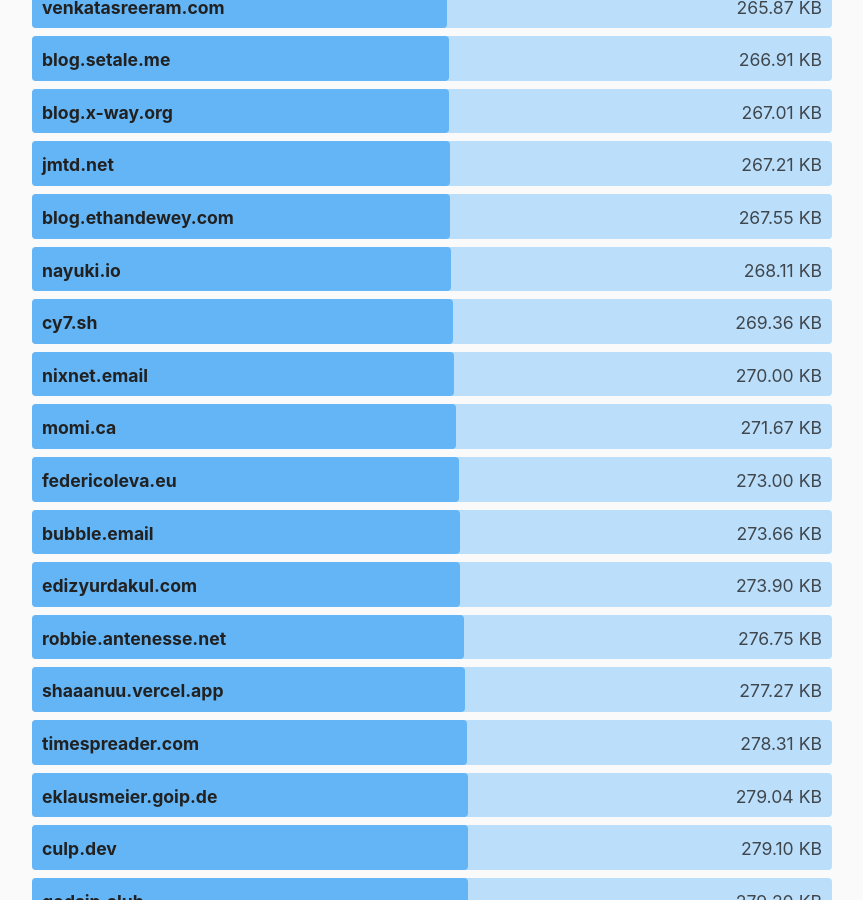
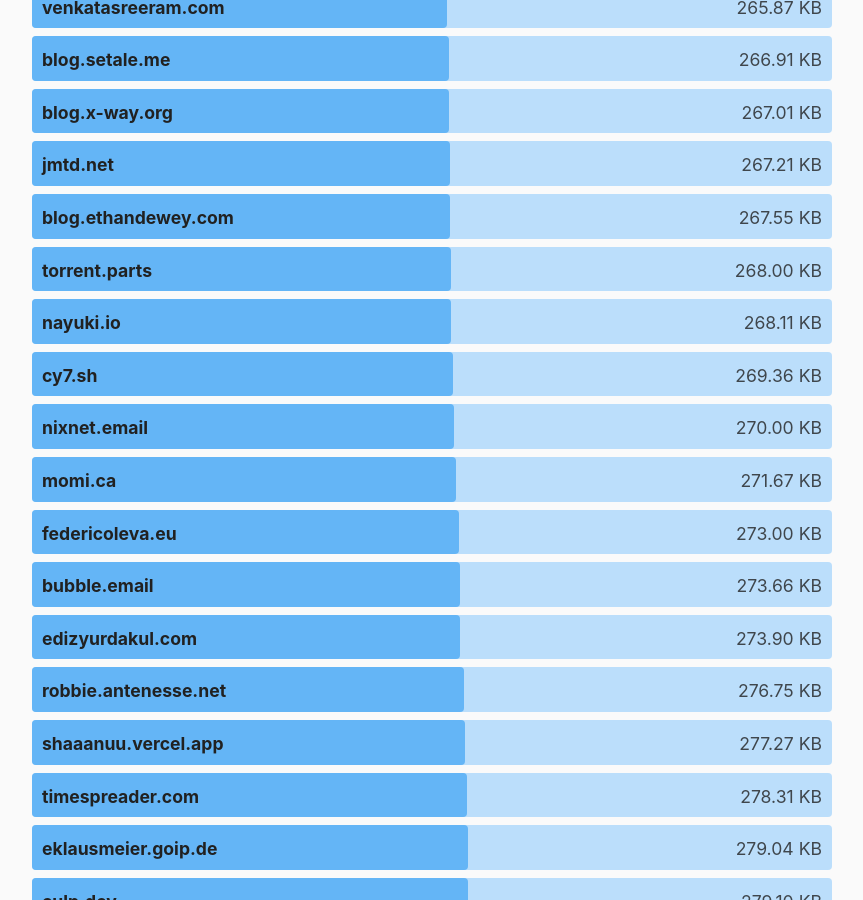
Before and after one commit to kevquirk/512kb.club, a Jekyll site: the page built from index.md, in a window 1280 px wide and 900 px high, scrolled down 38310 px. Shown: the whole window, without its empty margins (208-1071 px from the left). Built offline with Jekyll 4.4.1, drawn with Linux system fonts in a browser that asks for light colours.

Commit message:
Add torrent.parts

```diff
--- a/_data/sites.yml
+++ b/_data/sites.yml
@@ -3838,6 +3838,11 @@
   size: 151.80
   last_checked: 2025-08-30
 
+- domain: torrent.parts
+  url: https://torrent.parts
+  size: 268
+  last_checked: 2025-11-04
+
 - domain: translucide.net
   url: https://translucide.net/
   size: 422.23
```
